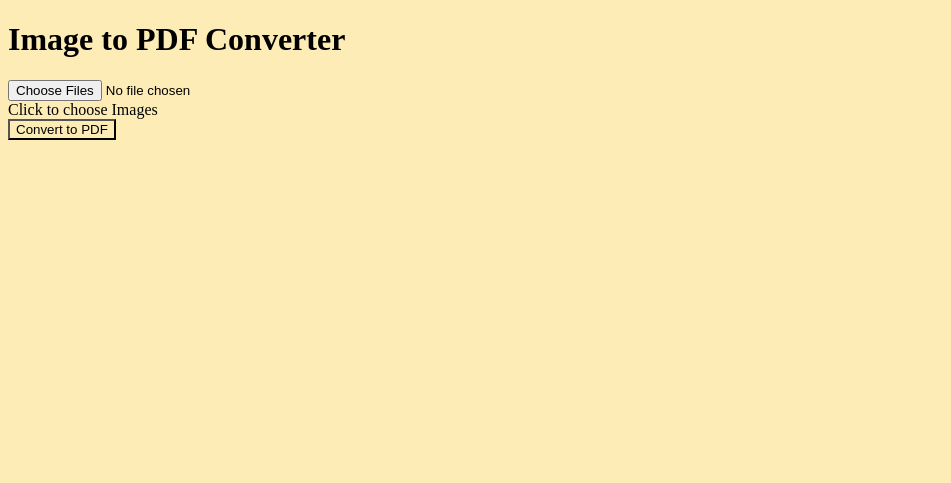
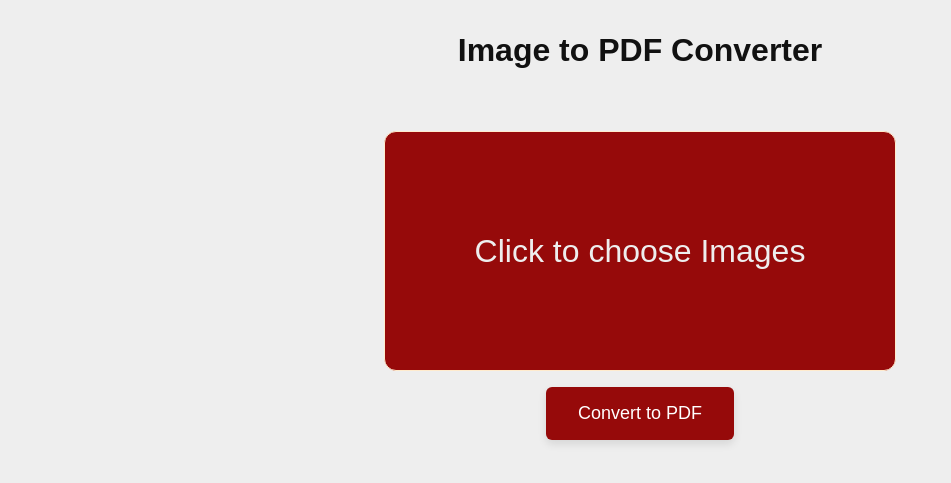
Before and after one commit to aryalpatrick/pdf-converter, a Flask app: page / in a window 1280 px wide. Shown: the top 483 px of the page, without its empty margins (0-951 px from the left). Run offline with Flask 3, Linux system fonts and the light colour scheme.

Commit message:
Update styles.css

```diff
--- a/static/css/styles.css
+++ b/static/css/styles.css
@@ -1,4 +1,63 @@
-*{
-    background-color: #fdecb5;
+* {
+    margin: 0;
+    padding: 0;
+    box-sizing: border-box;
+    font-family: sans-serif;
+    background: #EEE;
+}
+
+#main {
+
+    text-align: center;
 
 }
+
+h1 {
+    padding: 2rem 0;
+    font-size: 2rem;
+    font-weight: bold;
+    text-align: center;
+    margin-bottom: 1.875rem;
+    color: #111;
+}
+
+#button {
+    display: inline-block;
+    padding: 1rem 2rem;
+    background-color: #960A0A;
+    color: #fff;
+    border: none;
+    border-radius: 0.375rem;
+    cursor: pointer;
+    font-size: 1.125rem;
+    transition: background-color 0.3s ease;
+    box-shadow: 0 0.25rem 0.5rem rgba(0, 0, 0, 0.1);
+    margin-top: 1rem;
+}
+
+#images {
+    display: none;
+}
+
+#lbl {
+    text-align: center;
+    color: #EEE;
+    background-color: #960A0A;
+    height: 15rem;
+    width: 40%;
+    border-radius: 0.75rem;
+    border: 0.0625rem solid blanchedalmond;
+    cursor: pointer;
+    margin: auto;
+    display: flex;
+    justify-content: center;
+    align-items: center;
+    font-size: xx-large;
+
+}
+#button:hover{
+    background-color: #111;
+}
+#lbl:hover{
+    background-color: rgb(88, 6, 6);
+}
```
